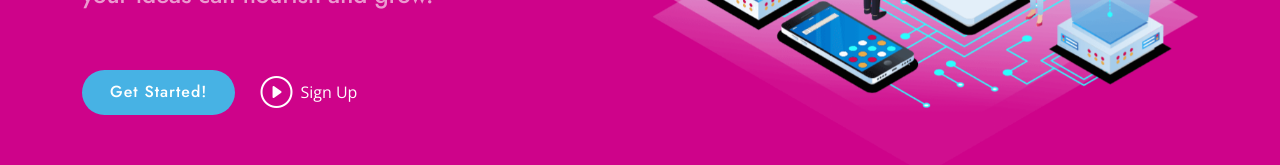
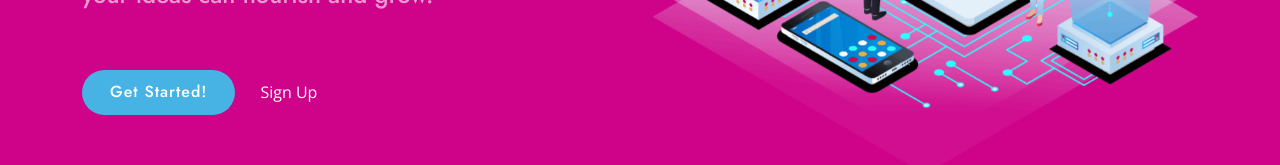
Before and after one commit to devorahortega/brainstorm-frontend, a Vue app: page / in a window 1280 px wide. Shown: the part 398-563 px from the top of the page. Built offline with nearby package versions, Linux system fonts and the light colour scheme.

Commit message:
Fixes buttons.

```diff
--- a/src/views/Home.vue
+++ b/src/views/Home.vue
@@ -15,10 +15,7 @@
             </h2>
             <div class="d-flex justify-content-center justify-content-lg-start">
               <a href="/create" class="btn-get-started scrollto">Get Started!</a>
-              <a href="/signin" class="glightbox btn-watch-video">
-                <i class="bi bi-play-circle"></i>
-                <span>Sign Up</span>
-              </a>
+              <a href="/signup" class="glightbox btn-watch-video">Sign Up</a>
             </div>
           </div>
           <div class="col-lg-6 order-1 order-lg-2 hero-img" data-aos="zoom-in" data-aos-delay="200">
```
